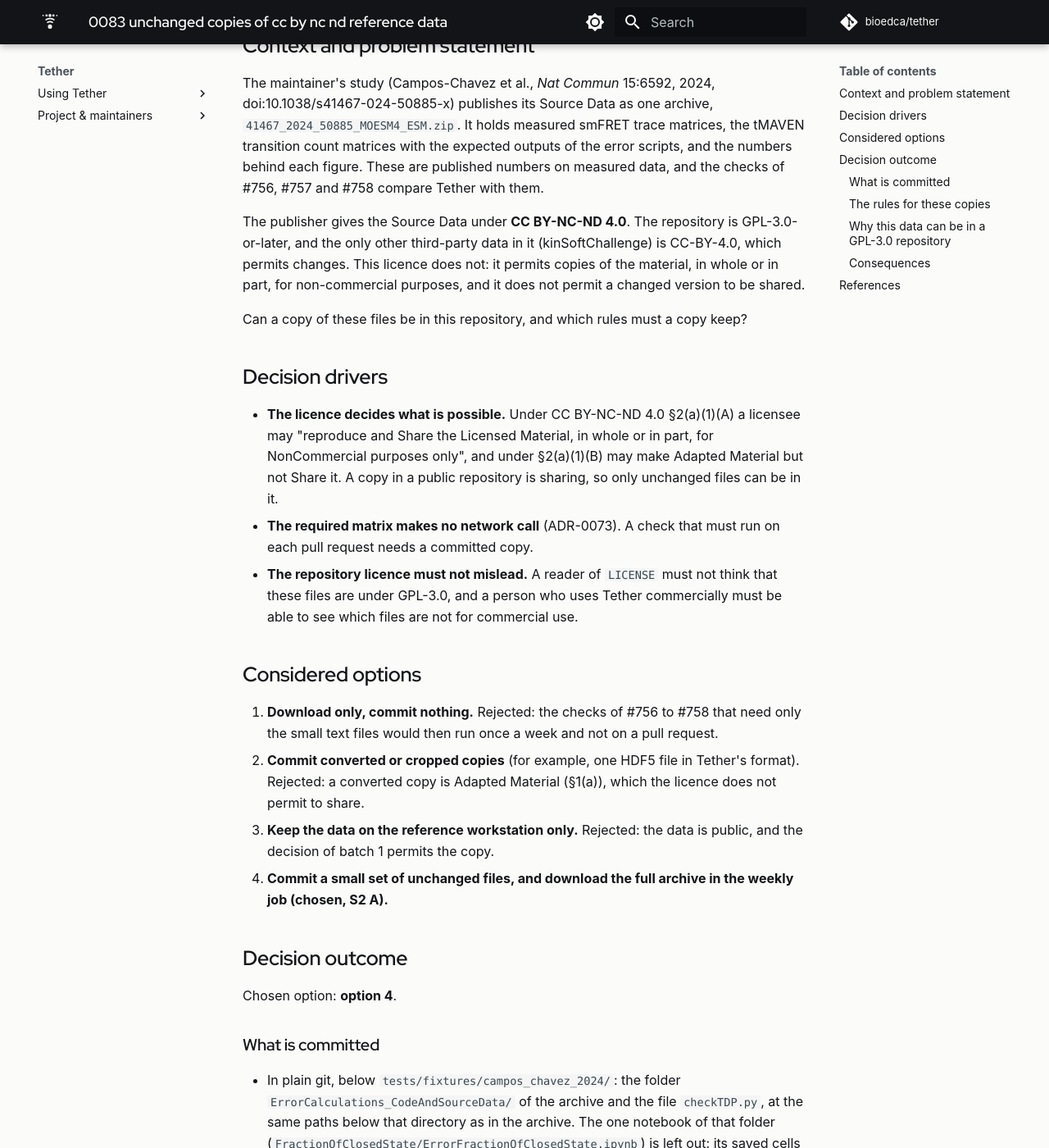
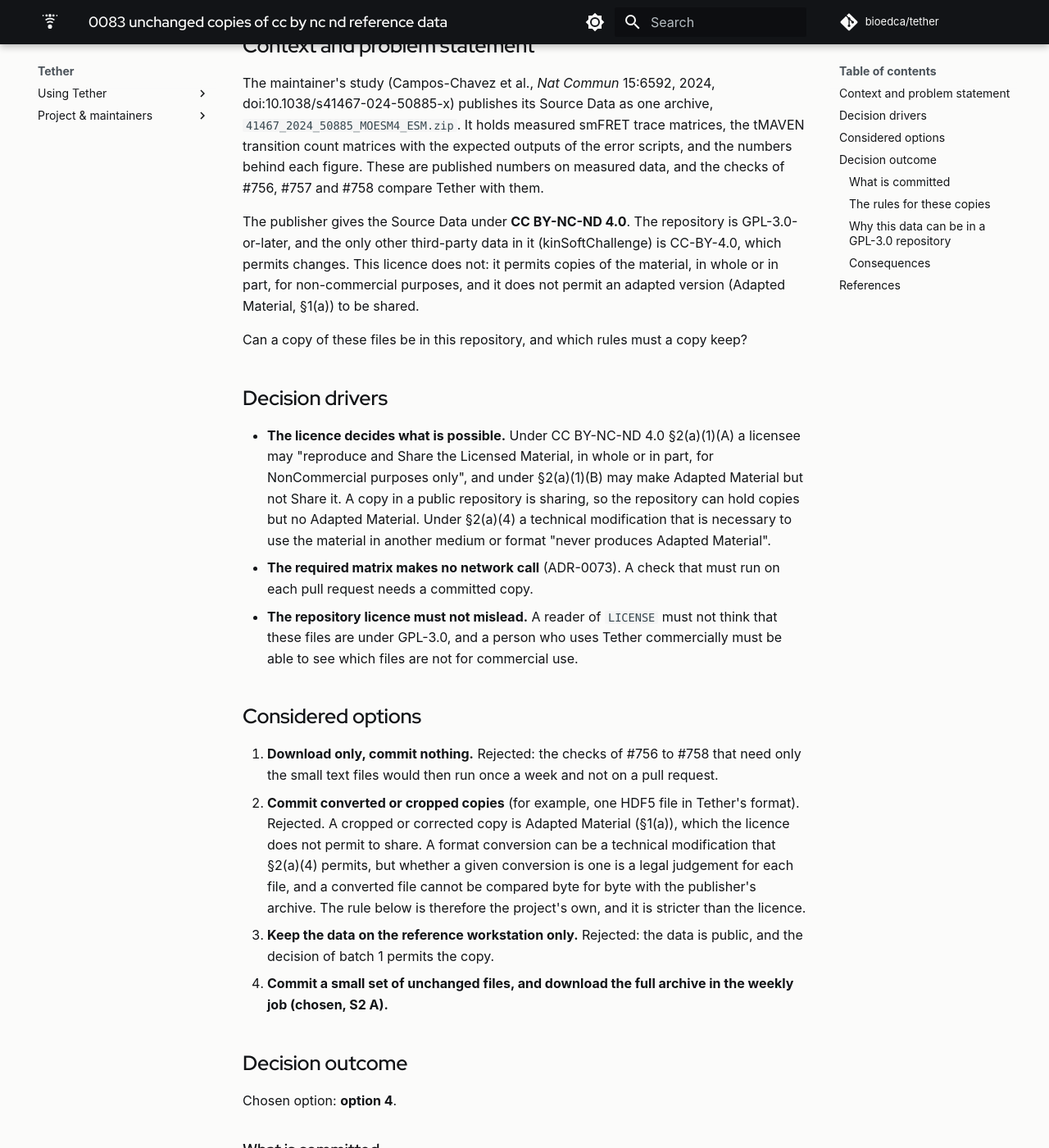
Before and after one commit to bioedca/tether, an MkDocs documentation site: the page built from docs/adr/0083-unchanged-copies-of-cc-by-nc-nd-reference-data.md, in a window 1280 px wide and 1400 px high, scrolled down 415 px. Shown: the whole window at 82% size. Built offline with MkDocs 1.6.1 and Material for MkDocs 9.7.7, drawn with Linux system fonts in a browser that asks for light colours; comment, search, counter and statistics services are not loaded; the version menu is left out; some of the changed text lies outside the part shown.

Commit message:
docs(adr): separate the unchanged-only rule from the licence (#755)
CC BY-NC-ND 4.0 section 2(a)(4) permits technical format modifications and
says they never produce Adapted Material. ADR-0083, PROVENANCE, NOTICE,
REUSE.toml, the manifest comment and the check_manifest message now say that
byte preservation is a project rule, stricter than the licence; cropped or
corrected copies stay Adapted Material that the licence does not let us share.

```diff
--- a/REUSE.toml
+++ b/REUSE.toml
@@ -27,7 +27,7 @@ SPDX-License-Identifier = "CC-BY-4.0"
 # Source Data of Campos-Chavez et al., Nat Commun 15:6592 (2024), doi:10.1038/s41467-024-50885-x
 # (#755, ADR-0083): unchanged copies of members of the publisher's archive
 # 41467_2024_50885_MOESM4_ESM.zip, under CC BY-NC-ND 4.0 as published, NOT GPL-3.0. Non-commercial
-# use only, and no changed copy may be shared. `override` beats the blanket GPL entry above.
+# use only, and no adapted copy may be shared. `override` beats the blanket GPL entry above.
 # Attributed in NOTICE, docs/validation.md and tests/fixtures/PROVENANCE.md.
 [[annotations]]
 path = ["tests/fixtures/campos_chavez_2024/**", "tests/fixtures/large/campos_chavez_2024/**"]
--- a/docs/adr/0083-unchanged-copies-of-cc-by-nc-nd-reference-data.md
+++ b/docs/adr/0083-unchanged-copies-of-cc-by-nc-nd-reference-data.md
@@ -23,7 +23,7 @@ with them.
 The publisher gives the Source Data under **CC BY-NC-ND 4.0**. The repository is GPL-3.0-or-later,
 and the only other third-party data in it (kinSoftChallenge) is CC-BY-4.0, which permits changes.
 This licence does not: it permits copies of the material, in whole or in part, for non-commercial
-purposes, and it does not permit a changed version to be shared.
+purposes, and it does not permit an adapted version (Adapted Material, §1(a)) to be shared.
 
 Can a copy of these files be in this repository, and which rules must a copy keep?
 
@@ -32,7 +32,9 @@ Can a copy of these files be in this repository, and which rules must a copy kee
 - **The licence decides what is possible.** Under CC BY-NC-ND 4.0 §2(a)(1)(A) a licensee may
   "reproduce and Share the Licensed Material, in whole or in part, for NonCommercial purposes only",
   and under §2(a)(1)(B) may make Adapted Material but not Share it. A copy in a public repository is
-  sharing, so only unchanged files can be in it.
+  sharing, so the repository can hold copies but no Adapted Material. Under §2(a)(4) a technical
+  modification that is necessary to use the material in another medium or format "never produces
+  Adapted Material".
 - **The required matrix makes no network call** (ADR-0073). A check that must run on each pull
   request needs a committed copy.
 - **The repository licence must not mislead.** A reader of `LICENSE` must not think that these
@@ -44,8 +46,11 @@ Can a copy of these files be in this repository, and which rules must a copy kee
 1. **Download only, commit nothing.** Rejected: the checks of #756 to #758 that need only the small
    text files would then run once a week and not on a pull request.
 2. **Commit converted or cropped copies** (for example, one HDF5 file in Tether's format).
-   Rejected: a converted copy is Adapted Material (§1(a)), which the licence does not permit to
-   share.
+   Rejected. A cropped or corrected copy is Adapted Material (§1(a)), which the licence does not
+   permit to share. A format conversion can be a technical modification that §2(a)(4) permits, but
+   whether a given conversion is one is a legal judgement for each file, and a converted file cannot
+   be compared byte for byte with the publisher's archive. The rule below is therefore the project's
+   own, and it is stricter than the licence.
 3. **Keep the data on the reference workstation only.** Rejected: the data is public, and the
    decision of batch 1 permits the copy.
 4. **Commit a small set of unchanged files, and download the full archive in the weekly job
@@ -77,7 +82,9 @@ with its member, byte for byte (ADR-0073).
 ### The rules for these copies
 
 1. **Unchanged only.** A committed file is byte-identical to its member of the archive. The
-   repository keeps no converted, cropped, corrected or re-encoded copy. A test that needs another
+   repository keeps no converted, cropped, corrected or re-encoded copy. This is a project rule,
+   stricter than the licence (which permits technical format modifications, §2(a)(4)): it keeps the
+   weekly byte-for-byte check possible and needs no legal judgement for each file. A test that needs another
    format converts the file in memory or in a temporary directory when it runs.
 2. **No tool rewrites them.** The files have `-text` in `.gitattributes`, so a Windows checkout keeps
    their bytes. The pre-commit hooks that change files (whitespace, end of file, ruff) exclude the
```
Also changed, not shown: 5 other files.
